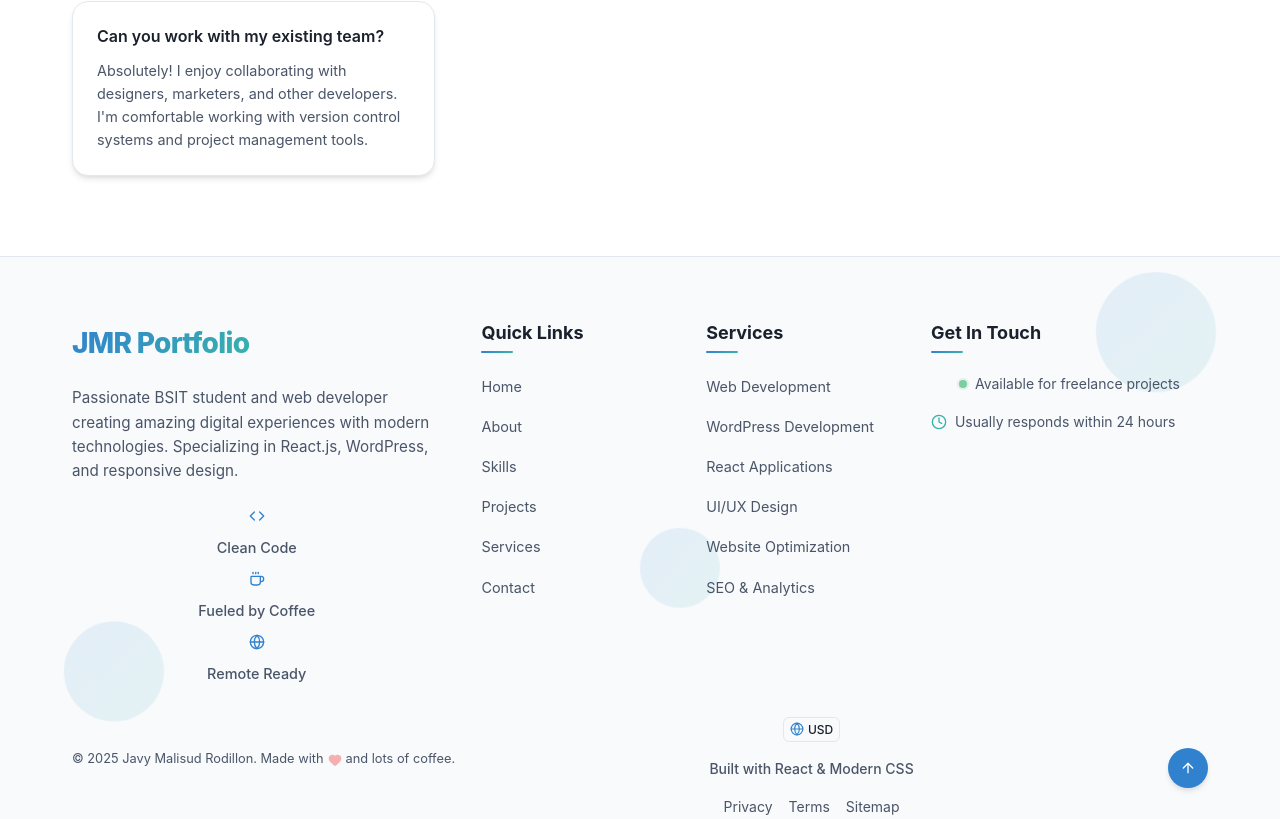
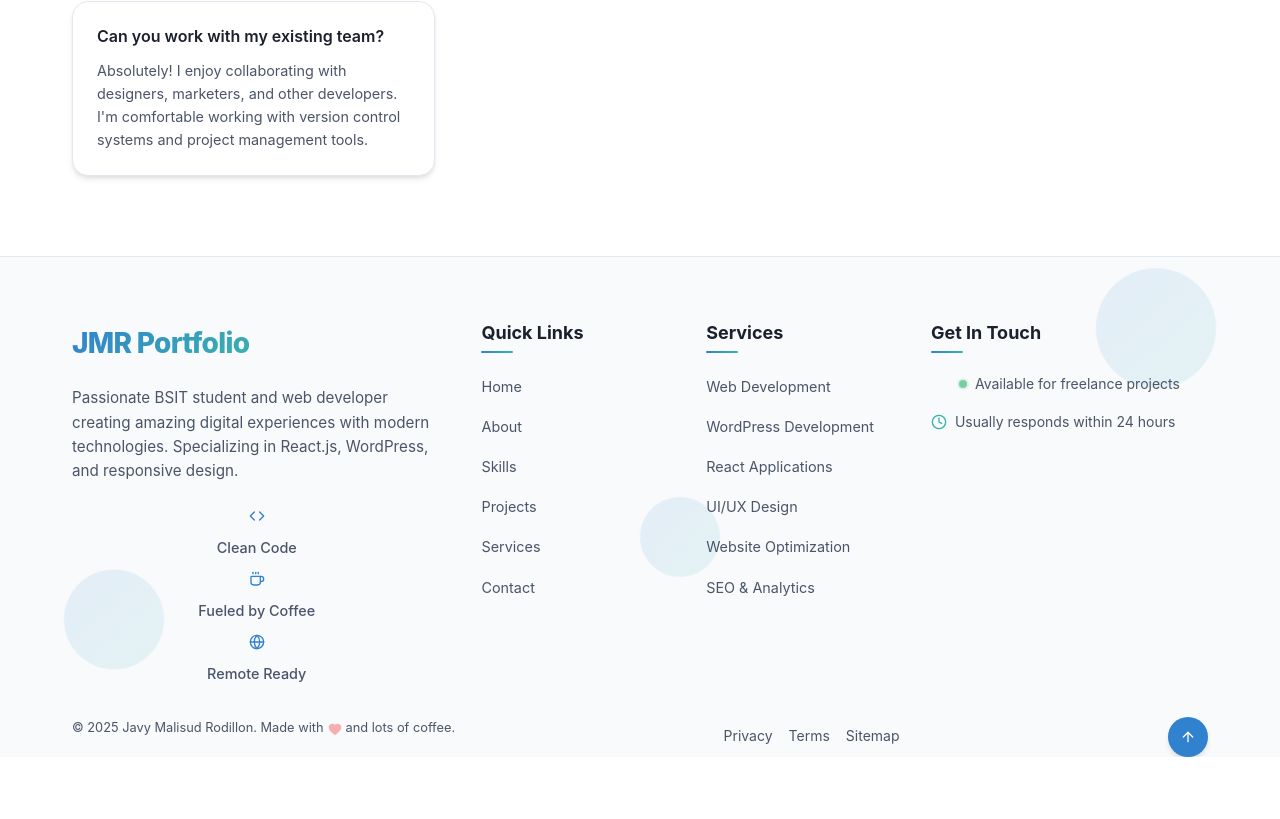
Before and after one commit to RvnXcnnrr/personal-portfolio, a React (Vite) app: page / in a window 1280 px wide. Shown: the part 10095-10914 px from the top of the page. After the commit the page ends 10852 px from the top, so only its background shows below. Built offline with nearby package versions, Linux system fonts and the light colour scheme; no server answers.

Commit message:
feat: reorganize footer layout with new meta section and scroll-to-top button

```diff
--- a/src/components/common/Footer.css
+++ b/src/components/common/Footer.css
@@ -446,6 +446,7 @@
   display: flex;
   align-items: center;
   gap: 0.5rem;
+  order: 1;
 }
 
 .copyright p {
@@ -454,6 +455,23 @@
   display: flex;
   align-items: center;
   gap: 0.25rem;
+}
+
+.footer-meta {
+  display: flex;
+  align-items: center;
+  gap: 1.5rem;
+  flex-wrap: wrap;
+  order: 2;
+}
+
+.footer-links-inline {
+  display: flex;
+  gap: 1.5rem;
+}
+
+.scroll-to-top {
+  order: 3;
 }
 
 .heart-icon {
@@ -473,12 +491,7 @@
   }
 }
 
-.footer-meta {
-  display: flex;
-  align-items: center;
-  gap: 1.5rem;
-  flex-wrap: wrap;
-}
+
 
 .built-with {
   color: var(--text-secondary);
@@ -654,10 +667,6 @@
     flex-direction: column;
     text-align: center;
     gap: 1.5rem;
-  }
-
-  .footer-meta {
-    justify-content: center;
   }
 
     grid-template-columns: 1fr;
--- a/src/components/common/Footer.jsx
+++ b/src/components/common/Footer.jsx
@@ -7,7 +7,6 @@ import {
   Globe,
   Clock
 } from 'lucide-react';
-import CurrencyIndicator from '../ui/CurrencyIndicator';
 import './Footer.css';
 
 const Footer = () => {
@@ -138,10 +137,6 @@ const Footer = () => {
             </div>
 
             <div className="footer-meta">
-              <CurrencyIndicator compact={true} />
-              <span className="built-with">
-                Built with React & Modern CSS
-              </span>
               <div className="footer-links-inline">
                 <a
                   href="#privacy"
```
